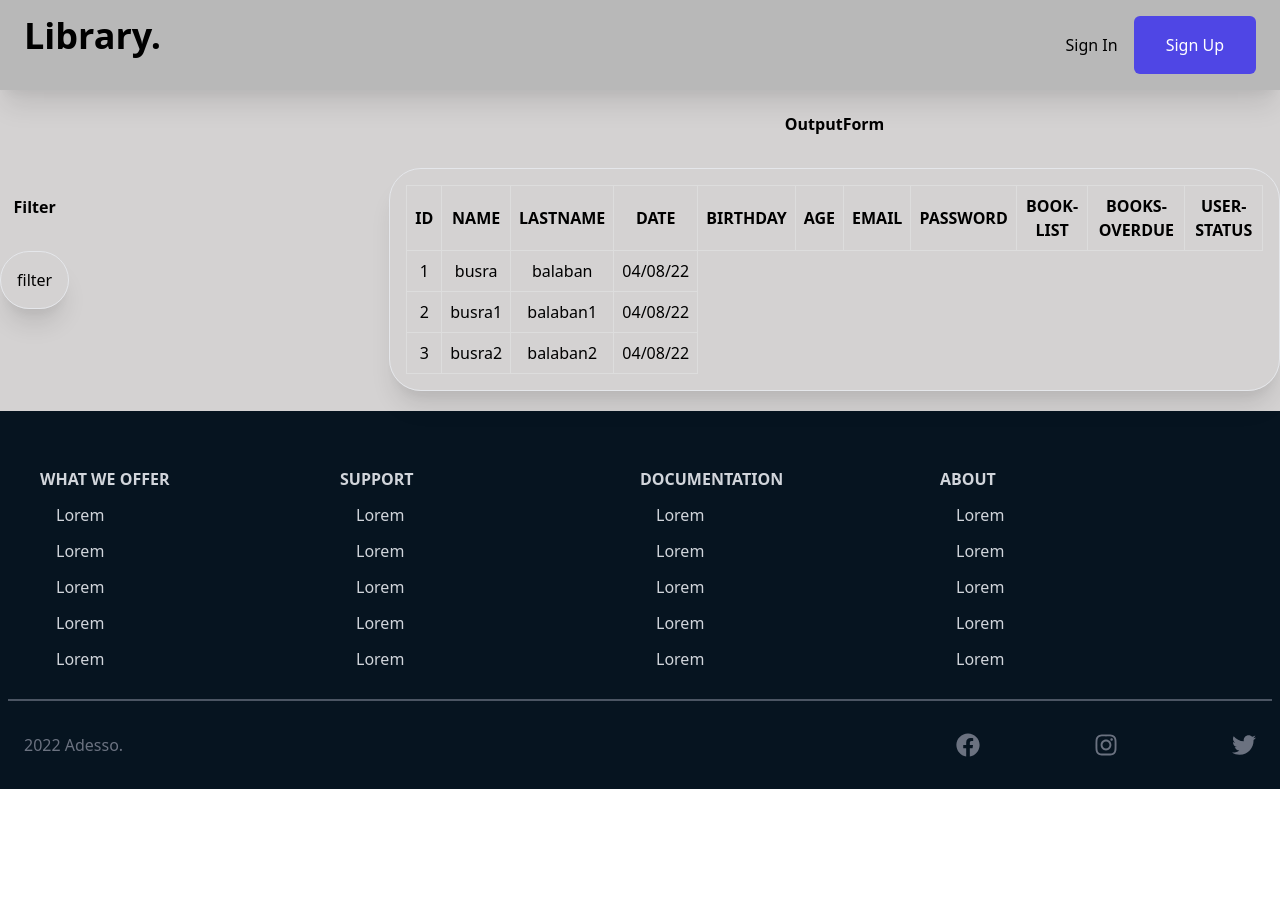
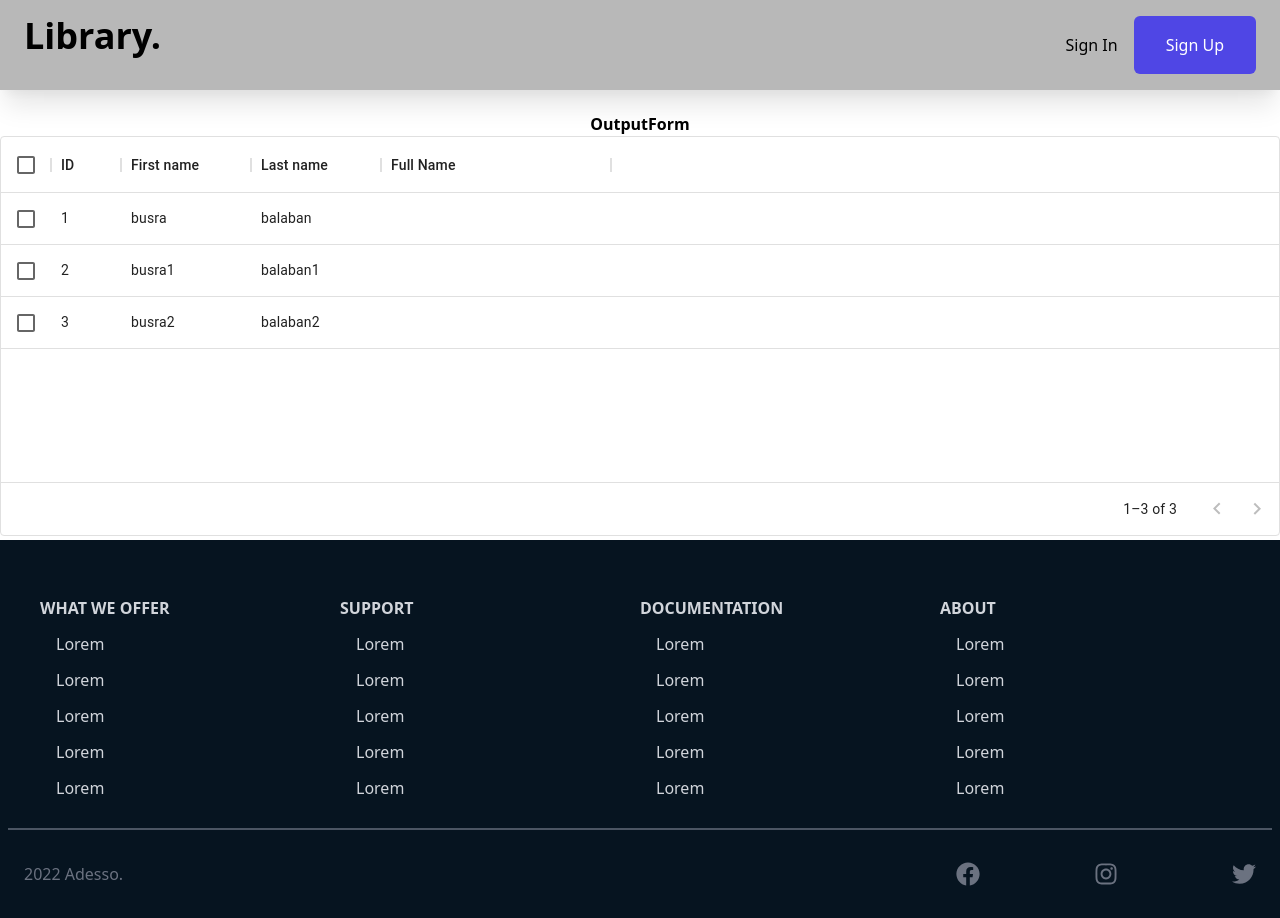
Before and after one commit to bxbalaban/library-app, a React (Create React App) app: page /output in a window 1280 px wide. Before the commit the page ends 800 px from the top, so only its background shows below. Built offline with nearby package versions, Linux system fonts and the light colour scheme.

Commit message:
form from mui added

```diff
--- a/src/components/style-form.css
+++ b/src/components/style-form.css
@@ -136,6 +136,18 @@
   content: "Submit";
   display: inline;
 }
+
+.sure-btn{
+  opacity: 1;
+  padding: 1rem;
+  width: 5%;
+  margin-top: 1rem;
+  width: 100%;
+  background-color: #c93434;
+  content: "Submit";
+  display: block;
+}
+
 .hide-form{
  display: none;
 }
--- a/src/components/style-output.css
+++ b/src/components/style-output.css
@@ -26,7 +26,7 @@
     position: sticky;
     padding-bottom: 1rem;
     background-color: rgba(200, 197, 197, 0.777)
-  }
+}
 
 td,
 th {
--- a/src/pages/formPage.tsx
+++ b/src/pages/formPage.tsx
@@ -70,17 +70,16 @@ const Form = () => {
                 <button id="btn-next" className="submit-btn" onClick={() => handleClick("n")}>Submit</button>,
               ]),
               count === 4 && ([
-                // Ask are you sure as a pop-up
-                  window.location.href="/output"
+                  // window.location.href="/output",
+                  <a href="/output">
+                    <button className="sure-btn">Sure?</button>
+                  </a>
 
               ]),
             ]
           }
-
         </div>
-
       </div>
-
     </div>
   );
 }
--- a/src/pages/outputForm.tsx
+++ b/src/pages/outputForm.tsx
@@ -1,9 +1,28 @@
 import React from 'react'
 import "../components/style-output.css"
+import { DataGrid, GridColDef, GridValueGetterParams } from '@mui/x-data-grid';
+
+function getFullName(params: any) {
+  return `${params.firstName || ''} ${params.lastName || ''}`;
+}
+
+
+const columns: GridColDef[] = [
+  { field: 'id', headerName: 'ID', width: 70 },
+  { field: 'firstName', headerName: 'First name', width: 130 },
+  { field: 'lastName', headerName: 'Last name', width: 130 },
+  {
+    field: 'fullName',
+    headerName: 'Full name',
+    width: 160,
+    valueGetter: getFullName,
+  },
+];
+
 
 
 interface Props {
-  colNames: string[];
+  colNames: GridColDef[];
   data: any;
 }
 
@@ -14,13 +33,13 @@ function OutputForm(props: Props) {
         <h1>OutputForm</h1>
         <div >
 
-          <div className="output-container-1">
+          {/* <div className="output-container-1">
             {
               <table style={{ padding: "10px 10px" }}>
                 <thead>
                   <tr>
                     {props.colNames.map((headerItem, index) => (
-                      <th key={index}>{headerItem.toUpperCase()}</th>
+                      <th key={index}></th>
                     ))}
                   </tr>
                 </thead>
@@ -36,6 +55,16 @@ function OutputForm(props: Props) {
                 </tbody>
               </table>
             }
+          </div> */}
+
+          <div style={{ height: 400, width: '100%' }}>
+            <DataGrid
+              rows={props.data}
+              columns={props.colNames}
+              pageSize={5}
+              rowsPerPageOptions={[5]}
+              checkboxSelection
+            />
           </div>
         </div>
       </div>
--- a/src/pages/outputPage.tsx
+++ b/src/pages/outputPage.tsx
@@ -5,46 +5,24 @@ import Footer from "./footer";
 import Navbar from "./navbar";
 import OutputForm from "./outputForm";
 import OutputFilter from "./outputFilter";
+import { DataGrid, GridColDef, GridValueGetterParams } from '@mui/x-data-grid';
 
 var data = require("../userData.json");
-
-const colNames = [
-  "id", "name", "lastName", "date", "birthday", "age", "email", "password", "book-list", "books-overdue", "user-status"
+const colNames : GridColDef[] = [
+  { field: 'id', headerName: 'ID', width: 70 },
+  { field: 'firstName', headerName: 'First name', width: 130 },
+  { field: 'lastName', headerName: 'Last name', width: 130 },
+  { field: 'fullName', headerName: 'Full Name', width: 230 },
 ]
 
 const Output = () => {
-
-  // const getJSON = () => {
-  //   data && data.map((user: { name: any; }) => {
-  //     // if(user.id.toString() === "1") console.log(user.name) //gets spesific item by checking
-  //     const userData = JSON.stringify(user)
-  //     console.log(userData)
-  //   })
-  // }
-
-  // const addJSON = () => {
-
-  //   const fs = require("../userData.json")
-
-  //   const jsonData = { "name": "John", "age": 30, "car": null };
-  //   const jsonString = JSON.stringify(jsonData);
-
-  //   fs.writeFile(fs, jsonString, 'utf8', function (err: any) {
-  //     if (err) {
-  //       return console.log(err);
-  //     }
-  //     console.log("file saved!");
-  //   });
-  // }
-
   return (
     <div>
       <Navbar></Navbar>
-      <div className="output-align">
-        <OutputFilter></OutputFilter>
+      <div >
         <OutputForm data={data} colNames={colNames}></OutputForm>
       </div>
-
+        {/* <OutputFilter></OutputFilter> */}
       <Footer></Footer>
     </div>
   );
--- a/src/userData.json
+++ b/src/userData.json
@@ -1,20 +1,20 @@
 [
     {
-        "id":1,
-        "name":"busra",
-        "lastname":"balaban",
-        "date":"04/08/22"
+        "id":"1",
+        "firstName":"busra",
+        "lastName":"balaban"
+
     },
     {
-        "id":2,
-        "name":"busra1",
-        "lastname":"balaban1",
-        "date":"04/08/22"
+        "id":"2",
+        "firstName":"busra1",
+        "lastName":"balaban1"
+
     },
     {
-        "id":3,
-        "name":"busra2",
-        "lastname":"balaban2",
-        "date":"04/08/22"
+        "id":"3",
+        "firstName":"busra2",
+        "lastName":"balaban2"
+
     }
 ]
```
Also changed, not shown: src/index.tsx (+6 -8 lines).
